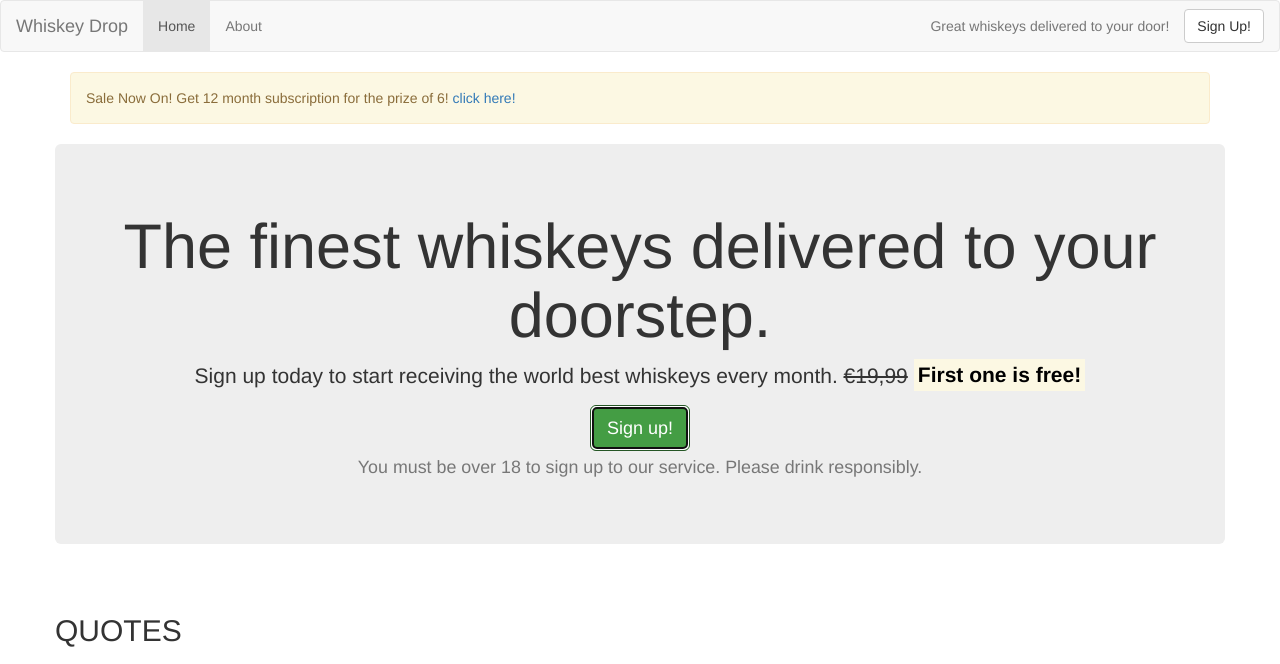
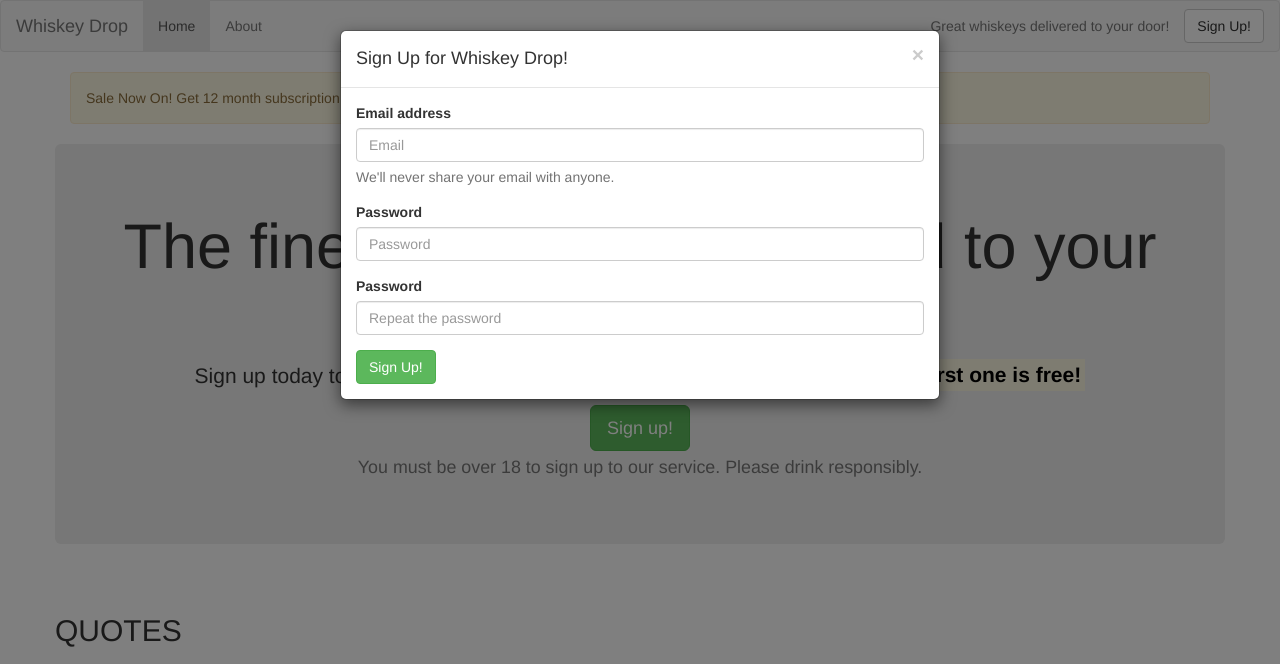
Before and after one commit to elenasacristan/whiskey-landing-page, a plain HTML site: page index.html in a window 1280 px wide. Both pictures are taken after a click on the button "Sign up!". Shown: the top 664 px of the page. Drawn offline with nearby package versions, Linux system fonts and the light colour scheme.

Commit message:
Modal - Java Script component added

```diff
--- a/index.html
+++ b/index.html
@@ -42,7 +42,7 @@
 
 
     <article class="container">
-       <!--Alert-->
+        <!--Alert-->
 
         <div class="row hidden-xs">
             <div class="col-xs-12">
@@ -58,7 +58,7 @@
                 <section class="callout">
                     <h1>The finest whiskeys delivered to your doorstep.</h1>
                     <p class="lead">Sign up today to start receiving the world best whiskeys every month. <s class="hidden-xs">€19,99</s> <span class="visible-xs"><br></span><strong><mark>First one is free!</mark></strong></p>
-                    <button class="btn btn-lg btn-success">Sign up!</button>
+                    <button class="btn btn-lg btn-success" data-toggle="modal" data-target="#signupModal">Sign up!</button>
 
                     <p><small class="text-muted">You must be over 18 to sign up to our service. Please drink responsibly.</small></p>
                 </section>
@@ -194,6 +194,41 @@
 
     </article>
 
+    <!-- Modal -->
+    <div class="modal fade" id="signupModal" tabindex="-1" role="dialog" aria-labelledby="myModalLabel">
+        <div class="modal-dialog" role="document">
+            <div class="modal-content">
+                <div class="modal-header">
+                    <button type="button" class="close" data-dismiss="modal" aria-label="Close"><span aria-hidden="true">&times;</span></button>
+                    <h4 class="modal-title" id="myModalLabel">Sign Up for Whiskey Drop!</h4>
+                </div>
+                <div class="modal-body">
+                    <form>
+                        <div class="form-group">
+                            <label for="email">Email address</label>
+                            <input type="email" class="form-control" id="email" placeholder="Email">
+                            <p class="help-block">We'll never share your email with anyone.</p>
+                        </div>
+                        <div class="form-group">
+                            <label for="password">Password</label>
+                            <input type="password" class="form-control" id="password" placeholder="Password">
+                        </div>
+                          <div class="form-group">
+                            <label for="repeatpassword">Password</label>
+                            <input type="password" class="form-control" id="repeatpassword" placeholder="Repeat the password">
+                        </div>
+
+                        <button type="submit" class="btn btn-success">Sign Up!</button>
+                    </form>
+                </div>
+            </div>
+        </div>
+    </div>
+
+
+    <script src="https://code.jquery.com/jquery-3.3.1.min.js" integrity="sha256-FgpCb/KJQlLNfOu91ta32o/NMZxltwRo8QtmkMRdAu8=" crossorigin="anonymous"></script>
+
+    <script src="https://maxcdn.bootstrapcdn.com/bootstrap/3.3.7/js/bootstrap.min.js" integrity="sha384-Tc5IQib027qvyjSMfHjOMaLkfuWVxZxUPnCJA7l2mCWNIpG9mGCD8wGNIcPD7Txa" crossorigin="anonymous"></script>
 
 </body>
 
```
